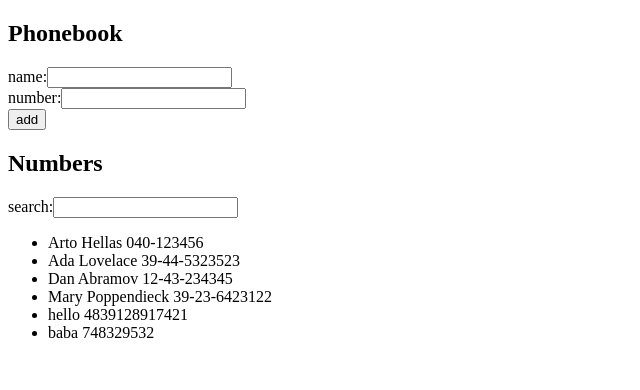
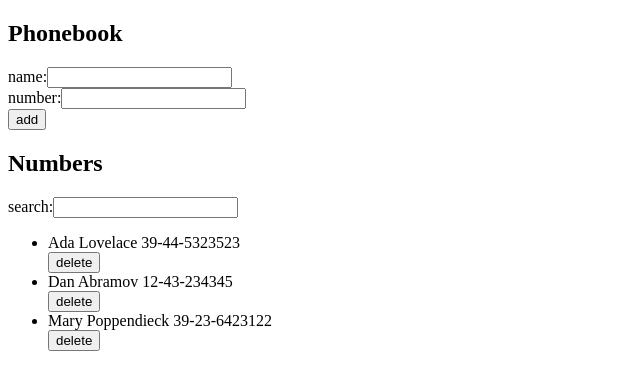
Before and after one commit to KataLoore/fullstackopen, a React (Vite) app in the folder part2/phonebook/: page / in a window 1280 px wide. Shown: the top 390 px of the page, without its empty margins (0-640 px from the left). Built offline with nearby package versions, Linux system fonts and the light colour scheme; data requests are answered from the project's data file.

Commit message:
Part 2d: 1.14

```diff
--- a/part2/phonebook/db.json
+++ b/part2/phonebook/db.json
@@ -1,10 +1,5 @@
 {
   "persons": [
-    {
-      "name": "Arto Hellas",
-      "number": "040-123456",
-      "id": "1"
-    },
     {
       "name": "Ada Lovelace",
       "number": "39-44-5323523",
@@ -19,16 +14,6 @@
       "name": "Mary Poppendieck",
       "number": "39-23-6423122",
       "id": "4"
-    },
-    {
-      "name": "hello",
-      "number": "4839128917421",
-      "id": "j7_rmt9_aXU"
-    },
-    {
-      "name": "baba",
-      "number": "748329532",
-      "id": "auEZN7llsLM"
     }
   ],
   "$schema": "./node_modules/json-server/schema.json"
--- a/part2/phonebook/src/App.jsx
+++ b/part2/phonebook/src/App.jsx
@@ -40,6 +40,21 @@ const App = () => {
     }
   }
 
+  const handleDelete = (id, name) => {
+  if (window.confirm(`Delete ${name}?`)) {
+    personService.deletePerson(id)
+      .then(() => {
+        setPersons(currentPersons =>
+          currentPersons.filter(person => person.id !== id)
+        )
+      })
+      .catch(error => {
+        console.error('Failed to delete person:', error)
+        alert(`Could not delete ${name}`)
+      })
+  }
+}
+
   const handleNameChange = (event) => {
     setNewName(event.target.value)
   }
@@ -66,7 +81,7 @@ const App = () => {
       />
       <h2>Numbers</h2>
         <Search search={search} handleSearch={handleSearch} />
-        <Persons personsToShow={personsToShow}/>
+        <Persons personsToShow={personsToShow} handleDelete={handleDelete}/>
     </div>
   )
 }
--- a/part2/phonebook/src/components/Person.jsx
+++ b/part2/phonebook/src/components/Person.jsx
@@ -1,6 +1,9 @@
-const Person = ({ person }) => (
+const Person = ({ person, handleDelete }) => (
   <li>
-    {person.name} {person.number}
+    {person.name} {person.number} <br/>
+    <button onClick={() => handleDelete(person.id, person.name)}>
+      delete
+    </button>
   </li>
 )
 
--- a/part2/phonebook/src/components/Persons.jsx
+++ b/part2/phonebook/src/components/Persons.jsx
@@ -1,9 +1,9 @@
 import Person from './Person'
 
-const Persons = ({ personsToShow }) => (
+const Persons = ({ personsToShow, handleDelete }) => (
   <ul>
     {personsToShow.map(person => (
-      <Person key={person.name} person={person} />
+      <Person key={person.name} person={person} handleDelete={handleDelete} />
     ))}
   </ul>
 )
--- a/part2/phonebook/src/services/persons.js
+++ b/part2/phonebook/src/services/persons.js
@@ -11,4 +11,9 @@ const addPerson = personObject => {
   return request.then(response => response.data)
 }
 
-export default { getAll, addPerson }
+const deletePerson = id => {
+  const request = axios.delete(`${baseUrl}/${id}`)
+  return request.then(response => response.data)
+}
+
+export default { getAll, addPerson, deletePerson }
```
